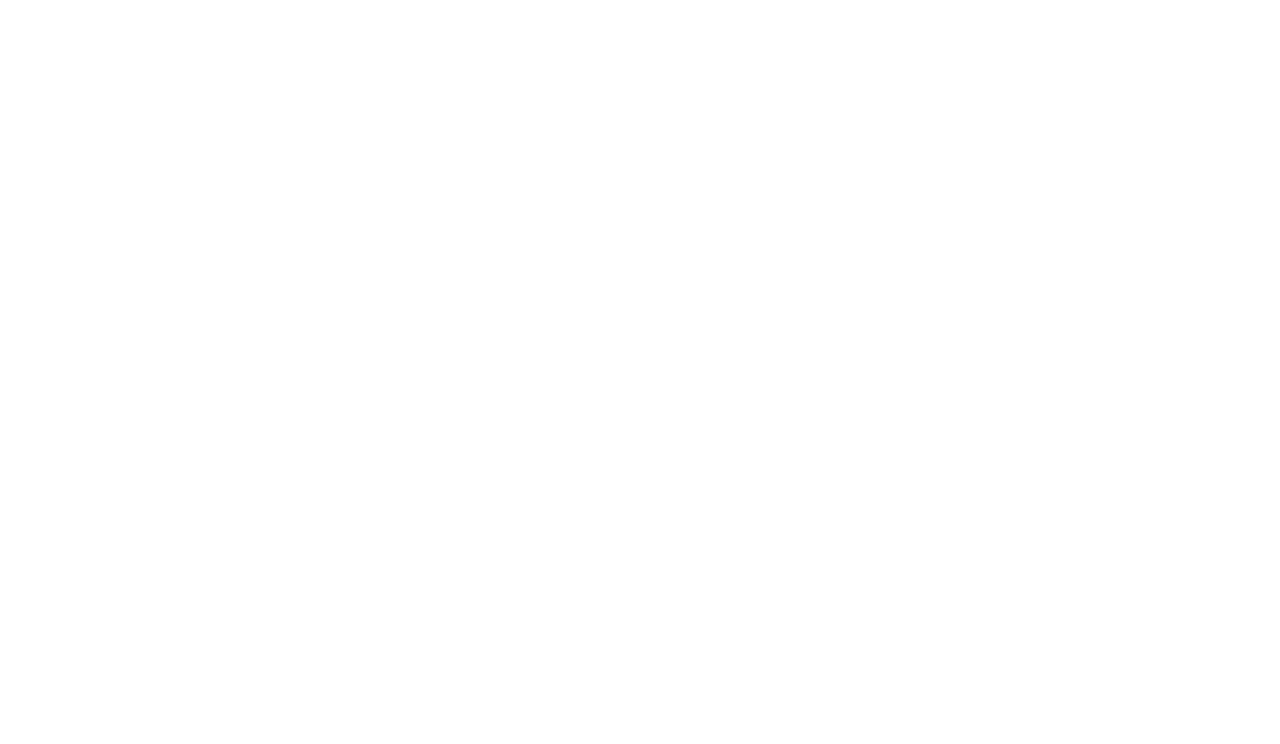
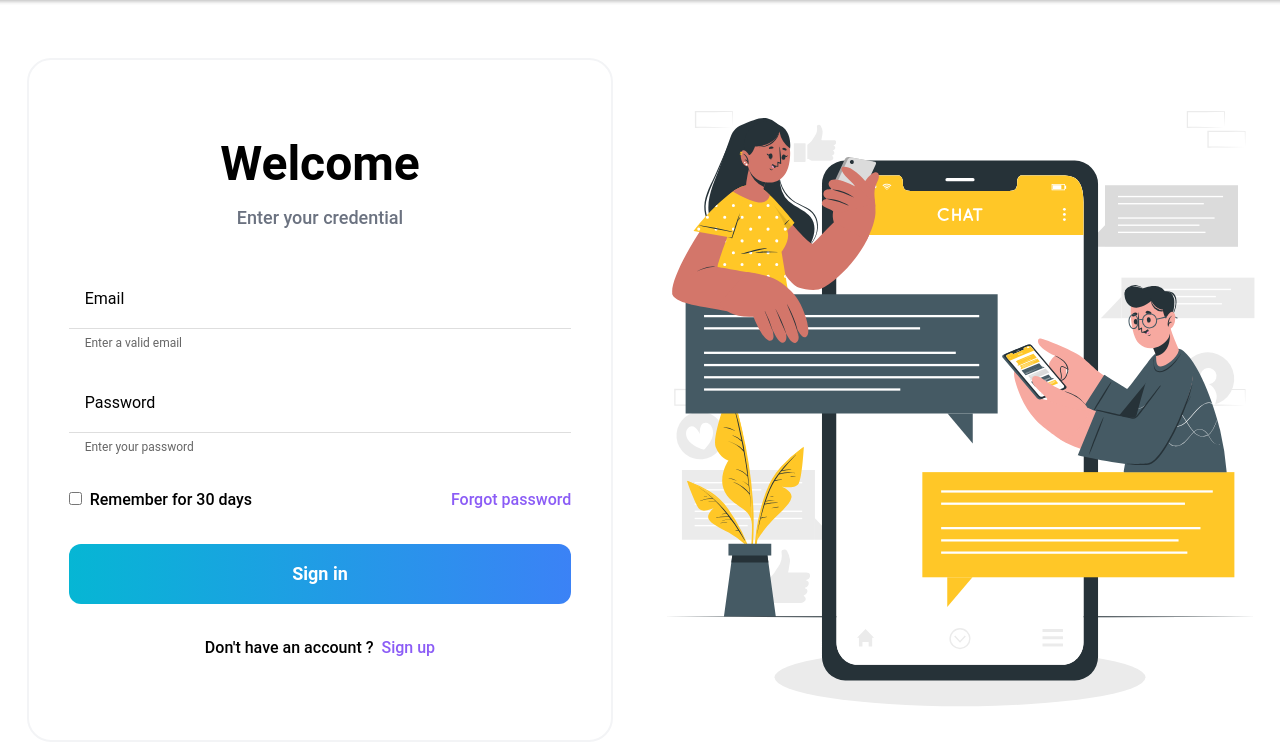
Before and after one commit to Urias-Dev/FrontEnd_Chat, a React (Create React App) app: page /login in a window 1280 px wide. Shown: the top 744 px of the page. Built offline with nearby package versions, Linux system fonts and the light colour scheme.

Commit message:
login y register

```diff
--- a/package.json
+++ b/package.json
@@ -66,7 +66,8 @@
     ]
   },
   "devDependencies": {
-    "@capacitor/cli": "4.6.1"
+    "@capacitor/cli": "4.6.1",
+    "tailwindcss": "^3.2.4"
   },
   "description": "An Ionic project"
 }
--- a/src/App.tsx
+++ b/src/App.tsx
@@ -1,7 +1,7 @@
-import { Redirect, Route } from 'react-router-dom';
-import { IonApp, IonRouterOutlet, setupIonicReact } from '@ionic/react';
-import { IonReactRouter } from '@ionic/react-router';
-import Home from './pages/Home';
+import {Redirect, Route} from 'react-router-dom';
+import {IonApp, IonRouterOutlet, setupIonicReact} from '@ionic/react';
+import {IonReactRouter} from '@ionic/react-router';
+
 
 /* Core CSS required for Ionic components to work properly */
 import '@ionic/react/css/core.css';
@@ -21,6 +21,9 @@
 
 /* Theme variables */
 import './theme/variables.css';
+import LogIn from "./pages/LogIn";
+import Register from "./pages/Register" ;
+
 
 setupIonicReact();
 
@@ -28,12 +31,17 @@
       <IonApp>
         <IonReactRouter>
             <IonRouterOutlet>
-        <Route exact path="/home">
-          <Home />
+                <Route exact path="/login">
+                     <LogIn/>
+                </Route>
+                 <Route exact path="/register" >
+                    <Register/>
+
                 </Route>
                  <Route exact path="/">
-          <Redirect to="/home" />
+                    <Redirect  to="/login"/>
                 </Route>
+
              </IonRouterOutlet>
         </IonReactRouter>
     </IonApp>
--- a/src/components/ExploreContainer.css
+++ /dev/null
@@ -1,24 +0,0 @@
-.container {
-  text-align: center;
-  position: absolute;
-  left: 0;
-  right: 0;
-  top: 50%;
-  transform: translateY(-50%);
-}
-
-.container strong {
-  font-size: 20px;
-  line-height: 26px;
-}
-
-.container p {
-  font-size: 16px;
-  line-height: 22px;
-  color: #8c8c8c;
-  margin: 0;
-}
-
-.container a {
-  text-decoration: none;
-}
--- a/src/components/ExploreContainer.tsx
+++ /dev/null
@@ -1,14 +0,0 @@
-import './ExploreContainer.css';
-
-interface ContainerProps { }
-
-const ExploreContainer: React.FC<ContainerProps> = () => {
-  return (
-    <div className="container">
-      <strong>Ready to create an app?</strong>
-      <p>Start with Ionic <a target="_blank" rel="noopener noreferrer" href="https://ionicframework.com/docs/components">UI Components</a></p>
-    </div>
-  );
-};
-
-export default ExploreContainer;
--- /dev/null
+++ b/src/components/LogInForms.tsx
@@ -0,0 +1,86 @@
+import React, {useState} from "react";
+import {IonButton, IonInput, IonItem, IonLabel, IonNote} from "@ionic/react";
+
+interface Forms {
+}
+
+const LogInForms: React.FC<Forms> = () => {
+
+
+    const [isTouched, setIsTouched] = useState(false);
+    const [isValid, setIsValid] = useState<boolean>();
+
+    const validateEmail = (email: string) => {
+        return email.match(
+            /^(?=.{1,254}$)(?=.{1,64}@)[a-zA-Z0-9!#$%&'*+/=?^_`{|}~-]+(?:\.[a-zA-Z0-9!#$%&'*+/=?^_`{|}~-]+)*@[a-zA-Z0-9](?:[a-zA-Z0-9-]{0,61}[a-zA-Z0-9])?(?:\.[a-zA-Z0-9](?:[a-zA-Z0-9-]{0,61}[a-zA-Z0-9])?)*$/
+        );
+    };
+
+    const validate = (ev: Event) => {
+        const value = (ev.target as HTMLInputElement).value;
+
+        setIsValid(undefined);
+
+        if (value === '') return;
+
+        validateEmail(value) !== null ? setIsValid(true) : setIsValid(false);
+    };
+
+    const markTouched = () => {
+        setIsTouched(true);
+    };
+
+    return (<>
+          <div className='  w-11/12  max-w-[600px] px-10  py-20 rounded-3xl bg-white border-2 border-gray-100    max-sm:border-0'>
+             <h1 className='text-5xl font-semibold  max-sm:text-4xl max-sm:font-normal   text-center' >  Welcome   </h1>
+            <p className='font-medium text-lg text-gray-500 mt-4   text-center '>Enter your credential </p>
+            <div className='mt-8' >
+                <div className='flex flex-col '>
+
+                      <IonItem  className= { `${  isValid && 'ion-valid'}  ${isValid === false  && 'ion-invalid'} ${isTouched && 'ion-touched'}`}>
+                         <IonLabel position={"floating"   }  className={"max-sm:text-center  "}> Email </IonLabel>
+                          <IonInput type="email" maxlength={25  } onIonInput={(event) => validate(event)} onIonBlur={() => markTouched()}></IonInput>
+                        <IonNote slot="helper"  >Enter a valid email</IonNote>
+                        <IonNote slot="error">Invalid email </IonNote>
+                    </IonItem>
+                  </div>
+
+                <div className='flex flex-col mt-4' >
+
+                    <IonItem >
+
+                          <IonLabel position={"floating"  }   class={ "max-sm:text-center"}>Password  </IonLabel>
+
+                        <IonInput type="password"  > </IonInput>
+                        <IonNote slot ="helper"> Enter your password </IonNote>
+                    </IonItem>
+                </div>
+                <div className='mt-8 flex justify-between items-center'>
+                    <div>
+                        <input type="checkbox" id='remember'/>
+                        <label className='ml-2 font-medium text-base' htmlFor="remember">Remember for 30 days</label>
+                    </div>
+                    <button className='font-medium text-base text-violet-500'>Forgot password</button>
+                </div>
+                <div className='mt-8 flex flex-col gap-y-4'>
+                    <button
+                        className='active:scale-[.98] active:duration-75 transition-all hover:scale-[1.01]  ease-in-out transform py-4   bg-gradient-to-r from-cyan-500 to-blue-500  rounded-xl text-white font-bold text-lg'>Sign
+                        in
+                    </button>
+
+
+
+                </div>
+                <div className='mt-8 flex justify-center items-center'>
+                    <p className='font-medium text-base'>Don't have an account ? </p>
+                    <button
+                         className='ml-2 font-medium text-base text-violet-500' > Sign up
+                     </button>
+                </div>
+            </div>
+        </div>
+
+    </>);
+};
+
+export default LogInForms;
--- /dev/null
+++ b/src/components/RegisterForms.tsx
@@ -0,0 +1,64 @@
+import React from 'react';
+import {IonInput, IonItem, IonLabel, IonNote} from "@ionic/react";
+
+const RegisterForms: React.FC =  () => {
+    return (
+
+        <div className='  w-11/12   max-w-[950px]  px-10  py-20 rounded-3xl bg-white  border-2 border-gray-100    max-sm:border-0'>
+            <h1 className='text-5xl font-semibold  max-sm:text-4xl max-sm:font-normal  text-center' >  Register  </h1>
+            <p className='font-medium  text-lg text-gray-500 mt-4   text-center '> Create a new account </p>
+             <div className='mt-8' >
+                <div className=' flex flex-col ' >
+
+                     <IonItem >
+                        <IonLabel position={"floating"   }  className={"max-sm:text-center  "}> Name </IonLabel>
+                        <IonInput type="text"    maxlength={25 } ></IonInput>
+                    </IonItem>
+                </div>
+
+                <div className='flex flex-col mt-4'  >
+
+                    <IonItem >
+
+                        <IonLabel position={"floating"  }   class={ "max-sm:text-center"}> Last Name  </IonLabel>
+
+                        <IonInput type="text"  > </IonInput >
+                    </IonItem>
+                </div>
+
+                <div className='flex flex-col mt-4'  >
+
+                    <IonItem >
+
+                         <IonLabel position={"floating"  }   class={ "max-sm:text-center"}> Email </IonLabel>
+
+                        <IonInput type="email"  > </IonInput >
+                    </IonItem>
+                </div>
+
+
+
+                <div className='flex flex-col mt-4'  >
+
+                    <IonItem >
+
+                        <IonLabel position={"floating"  }   class={ "max-sm:text-center"}> Password </IonLabel>
+
+                        <IonInput type="email"  > </IonInput >
+                    </IonItem>
+                </div>
+
+                <div className='mt-8 flex flex-col gap-y-4'>
+                    <button
+                        className='active:scale-[.98] active:duration-75 transition-all hover:scale-[1.01]  ease-in-out transform py-4   bg-gradient-to-r from-cyan-500 to-blue-500  rounded-xl text-white font-bold text-lg'>Sign
+                         Up
+                    </button>
+
+
+                </div>
+            </div>
+        </div>
+    ) ;
+};
+
+export default RegisterForms;
--- a/src/pages/Home.tsx
+++ /dev/null
@@ -1,25 +0,0 @@
-import { IonContent, IonHeader, IonPage, IonTitle, IonToolbar } from '@ionic/react';
-import ExploreContainer from '../components/ExploreContainer';
-import './Home.css';
-
-const Home: React.FC = () => {
-  return (
-    <IonPage>
-      <IonHeader>
-        <IonToolbar>
-          <IonTitle>Blank</IonTitle>
-        </IonToolbar>
-      </IonHeader>
-      <IonContent fullscreen>
-        <IonHeader collapse="condense">
-          <IonToolbar>
-            <IonTitle size="large">Blank</IonTitle>
-          </IonToolbar>
-        </IonHeader>
-        <ExploreContainer />
-      </IonContent>
-    </IonPage>
-  );
-};
-
-export default Home;
--- /dev/null
+++ b/src/pages/LogIn.tsx
@@ -0,0 +1,25 @@
+import React from 'react';
+import LogInForms from "../components/LogInForms";
+import {IonButton, IonCol, IonContent, IonGrid, IonHeader, IonRow, IonTitle, IonToolbar} from "@ionic/react";
+
+const  LogIn: React.FC = () => {
+    return (<>
+
+            <IonHeader>
+            </IonHeader>
+                <IonContent>
+                       <div  className={"flex  w-full h-screen"  }>
+                          <div    className={ "w-full flex items-center justify-center lg:w-1/2 max-sm:h-3/4"   }>
+                                  <LogInForms  />
+                          </div >
+
+                             <div    className= {"hidden  lg:flex h-full bg-no-repeat bg-[length:700px_700px] bg-center  w-1/2  items-center  justify-center bg-[url('/public/assets/img_login.svg')]"}>
+
+                            </div>
+                       </div>
+            </IonContent>
+        </>
+     );
+};
+
+export default LogIn;
--- /dev/null
+++ b/src/pages/Register.tsx
@@ -0,0 +1,24 @@
+import React from 'react';
+import {IonContent, IonHeader} from "@ionic/react";
+import LogInForms from "../components/LogInForms" ;
+import RegisterForms from "../components/RegisterForms";
+
+const Register: React.FC = () => {
+    return (<>
+
+            <IonHeader>
+            </IonHeader>
+
+            <IonContent>
+                <div className={"flex   w-full h-screen"}>
+                    <div className={"w-full flex items-center justify-center max-sm:h-3/4"}>
+                        <RegisterForms/>
+                    </div>
+
+                </div>
+            </IonContent>
+        </>
+    );
+};
+
+export default Register;
--- a/src/theme/variables.css
+++ b/src/theme/variables.css
@@ -1,5 +1,9 @@
 /* Ionic Variables and Theming. For more info, please see:
 http://ionicframework.com/docs/theming/ */
+
+@tailwind base;
+@tailwind components;
+@tailwind utilities;
 
 /** Ionic CSS Variables **/
 :root {
--- /dev/null
+++ b/tailwind.config.js
@@ -0,0 +1,17 @@
+/** @type {import('tailwindcss').Config} */
+module.exports = {
+  content:  [
+    "./src/**/*.{js,jsx,ts,tsx}",
+  ],
+  theme: {
+    extend:  {
+
+       backgroundImage: {
+
+         'img_login'  : "url('/public/assets/img_login.svg')"
+
+        }
+    },
+  },
+  plugins: [],
+}
```
Also changed, not shown: public/assets/img_login.svg (added), src/pages/Home.css (deleted), 1 other file (tests, documents, lock files or other folders). Lines whose indentation alone changed are shown as unchanged.
